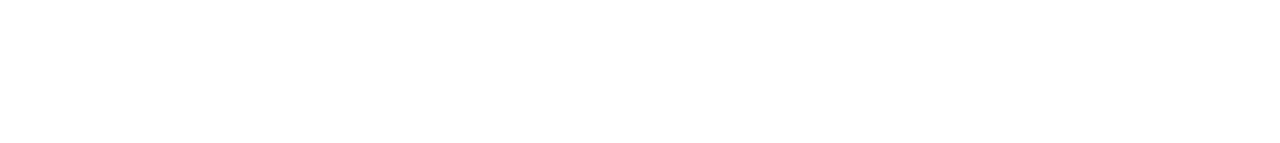
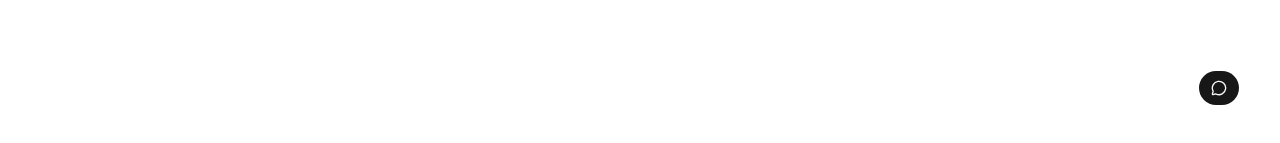
Before and after one commit to Nerunnee/ai-project, a Next.js app in the folder ai-generater/: page / in a window 1280 px wide. Shown: the part 654-797 px from the top of the page. Built offline with nearby package versions, Linux system fonts and the light colour scheme.

Commit message:
added chat component

```diff
--- /dev/null
+++ b/ai-generater/app/components/chat.tsx
@@ -0,0 +1,10 @@
+import { Button } from "@/components/ui/button";
+import { MessageCircle } from "lucide-react";
+
+export const Chat = () => {
+  return (
+    <Button>
+      <MessageCircle />
+    </Button>
+  );
+};
--- a/ai-generater/app/layout.tsx
+++ b/ai-generater/app/layout.tsx
@@ -3,6 +3,7 @@
 import "./globals.css";
 import { cn } from "@/lib/utils";
 import { Header } from "./components/header";
+import { Chat } from "./components/chat";
 
 const figtree = Figtree({ subsets: ["latin"], variable: "--font-sans" });
 
@@ -38,9 +39,12 @@
         figtree.variable,
       )}
     >
-      <body className="min-h-full flex flex-col">
+      <body className="min-h-full flex flex-col relative">
         <Header />
         <div className="flex flex-col items-center">{children}</div>
+        <div className="absolute bottom-10 right-10">
+          <Chat />
+        </div>
       </body>
     </html>
   );
```
